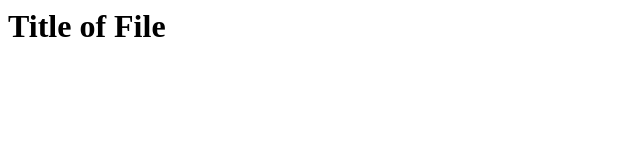
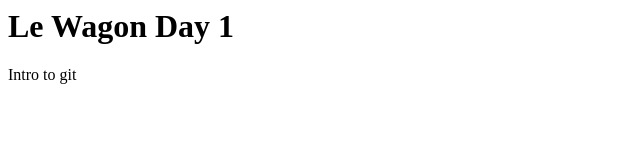
Before and after one commit to mjaidi/git-102, a plain HTML site: page index.html in a window 1280 px wide. Shown: the whole page, without its empty margins (0-640 px from the left). Drawn offline with Linux system fonts and the light colour scheme.

Commit message:
added a subtitle

```diff
--- a/index.html
+++ b/index.html
@@ -3,6 +3,7 @@
 
   </head>
   <body>
-    <h1>Title of File</h1>
+    <h1>Le Wagon Day 1</h1>
+    <p>Intro to git</p>
   </body>
 </html>
```
